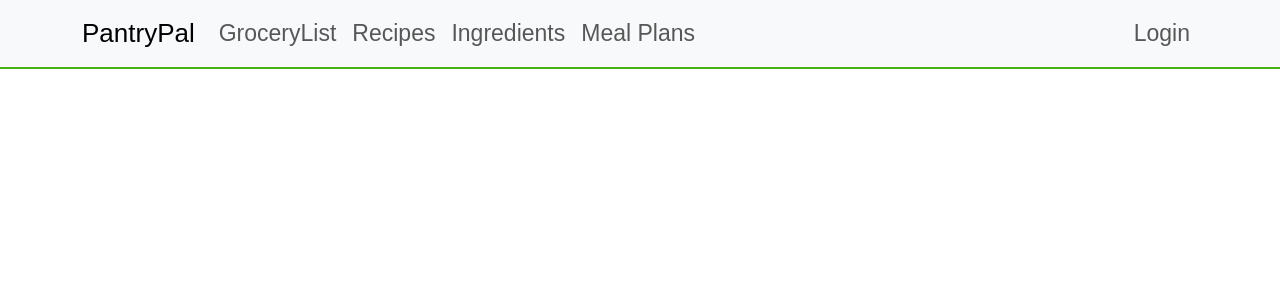
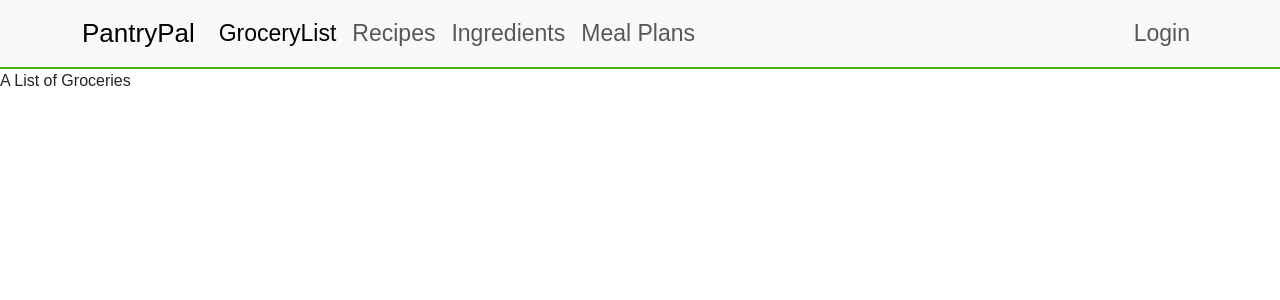
Before and after one commit to JohnSalinas123/CS4650_Web, a React (Vite) app in the folder frontend/: page /grocery in a window 1280 px wide. Shown: the top 300 px of the page. Built offline with nearby package versions, Linux system fonts and the light colour scheme.

Commit message:
start other pages, add empty grocerylist component

```diff
--- a/frontend/src/App.jsx
+++ b/frontend/src/App.jsx
@@ -1,8 +1,13 @@
 import { Routes, Route, Link } from 'react-router-dom';
 import { Home } from './pages/Home';
+import { Grocery } from './pages/Grocery';
 import { Navigation } from './components/Navigation';
 import { Login } from './pages/Login';
+import { Ingredients } from './pages/Ingredients';
+import { Recipes } from './pages/Recipes';
+import { MealPlans } from './pages/MealPlans';
 import './styles/general.css';
+
 
 export function App() {
 	return (
@@ -12,6 +17,10 @@ export function App() {
 			<Routes>
 				<Route path='/' element={<Home />}></Route>
 				<Route path='/login' element={<Login />}></Route>
+				<Route path='/grocery' element={<Grocery />}></Route>
+				<Route path='/ingredients' element={<Ingredients />}></Route>
+				<Route path='/recipes' element={<Recipes />}></Route>
+				<Route path='/mealplans' element={<MealPlans />}></Route>
 
 			</Routes>
 		</div>
--- /dev/null
+++ b/frontend/src/components/GroceryList.jsx
@@ -0,0 +1,9 @@
+import React from 'react';
+
+export const GroceryList = () => {
+	return (
+		<div>
+			A List of Groceries
+		</div>
+	);
+};
--- a/frontend/src/components/Navigation.tsx
+++ b/frontend/src/components/Navigation.tsx
@@ -20,7 +20,7 @@ export const Navigation = () => {
                 <Navbar.Toggle aria-controls="basic-navbar-nav" />
                 <Navbar.Collapse id="basic-navbar-nav">
                     <Nav className="me-auto nav-font-size">
-                        <LinkContainer to='/grocerlist'>
+                        <LinkContainer to='/grocery'>
                             <Nav.Link className="nav-link-custom">GroceryList</Nav.Link>
                         </LinkContainer>
                         <LinkContainer to='/recipes'>
--- /dev/null
+++ b/frontend/src/pages/Grocery.jsx
@@ -0,0 +1,9 @@
+import { GroceryList } from "../components/GroceryList";
+
+export const Grocery = () => {
+	return (
+		<div>
+			<GroceryList />
+		</div>
+	);
+};
--- a/frontend/src/pages/Home.jsx
+++ b/frontend/src/pages/Home.jsx
@@ -4,7 +4,7 @@
 export const Home = () => {
 	return (
 		<div>
-			Home
+			Home Page
 		</div>
 	);
 };
--- /dev/null
+++ b/frontend/src/pages/Ingredients.jsx
@@ -0,0 +1,9 @@
+
+
+export const Ingredients = () => {
+	return (
+		<div>
+			Ingredients Page
+		</div>
+	);
+};
--- /dev/null
+++ b/frontend/src/pages/MealPlans.jsx
@@ -0,0 +1,9 @@
+
+
+export const MealPlans = () => {
+	return (
+		<div>
+			Meal Plan Page
+		</div>
+	);
+};
--- /dev/null
+++ b/frontend/src/pages/Recipes.jsx
@@ -0,0 +1,9 @@
+
+
+export const Recipes = () => {
+	return (
+		<div>
+			Recipes Page
+		</div>
+	);
+};
```
